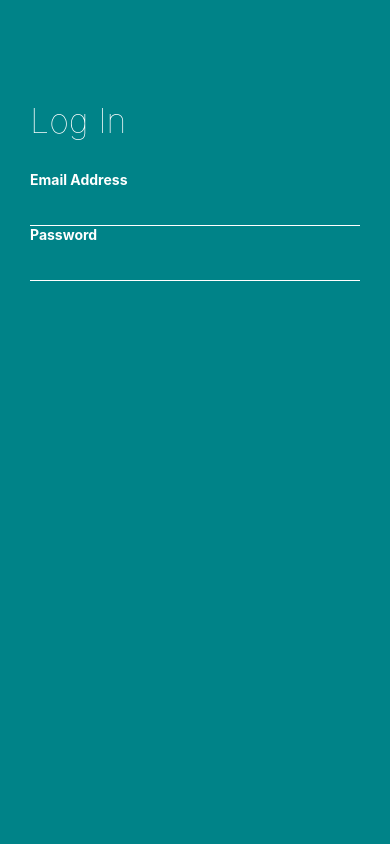
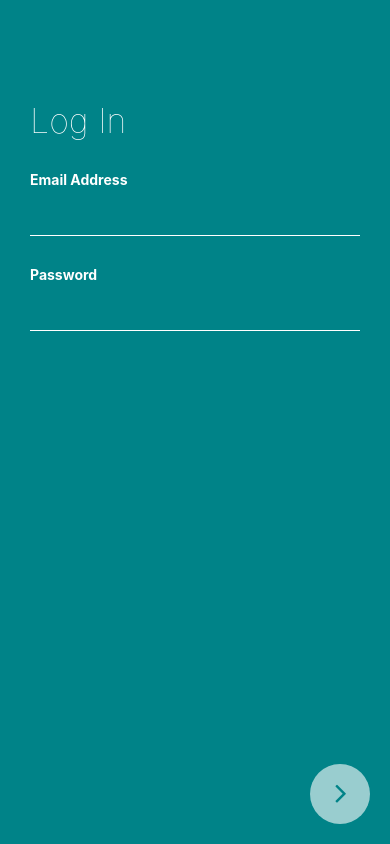
Before and after one commit to kashishbehl0310/AirBnb-Clone, a React Native app: screen / in a window 390 px wide. Built offline with nearby package versions, Linux system fonts and the light colour scheme.

Commit message:
Login Screen

```diff
--- /dev/null
+++ b/src/components/buttons/NextArrowButton.js
@@ -0,0 +1,41 @@
+import React, { Component } from "react";
+import PropTypes from 'prop-types';
+import {
+    TouchableHighlight,
+    StyleSheet
+ } from "react-native";
+import colors from '../../styles/colors'
+import Icon from 'react-native-vector-icons/FontAwesome';
+
+export default class NextArrowButton extends Component{
+    render(){
+        const { disabled } = this.props;
+        const opacityStyle = disabled ? {backgroundColor: 'rgba(255,255,255,0.2)'} : {backgroundColor: 'rgba(255,255,255,0.6)'};
+        return(
+            <TouchableHighlight
+                style={[opacityStyle, styles.button]}
+            >
+                <Icon
+                    name="angle-right"
+                    color={colors.green01}
+                    size={32}
+                    style={styles.icon}
+                />
+            </TouchableHighlight>
+        )
+    }
+}
+
+const styles = StyleSheet.create({
+    button: {
+        alignItems: 'center',
+        justifyContent: 'center',
+        borderRadius: 50,
+        width: 60,
+        height: 60
+    },
+    icon: {
+        marginRight: -2,
+        marginTop: -2
+    }
+})
--- a/src/components/forms/InputField.js
+++ b/src/components/forms/InputField.js
@@ -12,16 +12,17 @@
 
 export default class InputField extends Component{
     render(){
-        const { labelText, labelTextSize, labelColor, textColor, borderBottomColor } = this.props;
+        const { labelText, labelTextSize, labelColor, textColor, borderBottomColor, inputType, customStyle } = this.props;
         const fontSize = labelTextSize || 14;
         const color = labelColor || colors.black;
         const inputColor = textColor || colors.white;
         const borderBottom = borderBottomColor || 'transparent'
         return(
-            <View style={styles.wrapper}>
+            <View style={[ customStyle, styles.wrapper]}>
                 <Text style={[{color,fontSize},styles.label]}>{labelText}</Text>
                 <TextInput
                     style={[ { color: inputColor, borderBottomColor: borderBottom}, styles.inputField]}
+                    secureTextEntry={inputType === 'password' ? true : false}
                 />
             </View>
         )
@@ -33,7 +34,9 @@
     labelTextSize: PropTypes.number,
     labelColor: PropTypes.string,
     textColor: PropTypes.string,
-    borderBottomColor: PropTypes.string
+    borderBottomColor: PropTypes.string,
+    inputType: PropTypes.string,
+    customStyle: PropTypes.object
 }
 
 const styles = StyleSheet.create({
@@ -42,7 +45,7 @@
     },
     label: {
         fontWeight: '700',
-        marginBottom: 10
+        marginBottom: 20
     },
     inputField: {
         borderBottomWidth: 1,
--- a/src/screens/Login.js
+++ b/src/screens/Login.js
@@ -9,9 +9,13 @@
     StyleSheet
 } from "react-native";
 import colors from '../styles/colors';
-import InputField from '../components/forms/InputField'
+import InputField from '../components/forms/InputField';
+import NextArrowButton from '../components/buttons/NextArrowButton';
 
 export default class Login extends Component{
+    handleNextButton(){
+        alert('Next Button pressed')
+    }
     render(){
         return(
             <KeyboardAvoidingView style={styles.wrapper}>
@@ -24,6 +28,8 @@
                             labelColor={colors.white}
                             textColor={colors.white}
                             borderBottomColor={colors.white}
+                            inputType="email"
+                            customStyle={{marginBottom: 30}}
                         />
                         <InputField
                             labelText="Password"
@@ -31,8 +37,15 @@
                             labelColor={colors.white}
                             textColor={colors.white}
                             borderBottomColor={colors.white}
+                            inputType="password"
+                            customStyle={{marginBottom: 30}}
                         />
                     </ScrollView>
+                </View>
+                <View style={styles.nextButton}>
+                    <NextArrowButton
+                        handleNextButton={this.handleNextButton}
+                    />
                 </View>
             </KeyboardAvoidingView>
         )
@@ -60,5 +73,10 @@
         fontWeight: '100',
         marginBottom: 30,
         color: colors.white
+    },
+    nextButton: {
+        alignItems: 'flex-end',
+        right: 20,
+        bottom:20
     }
 })
```
